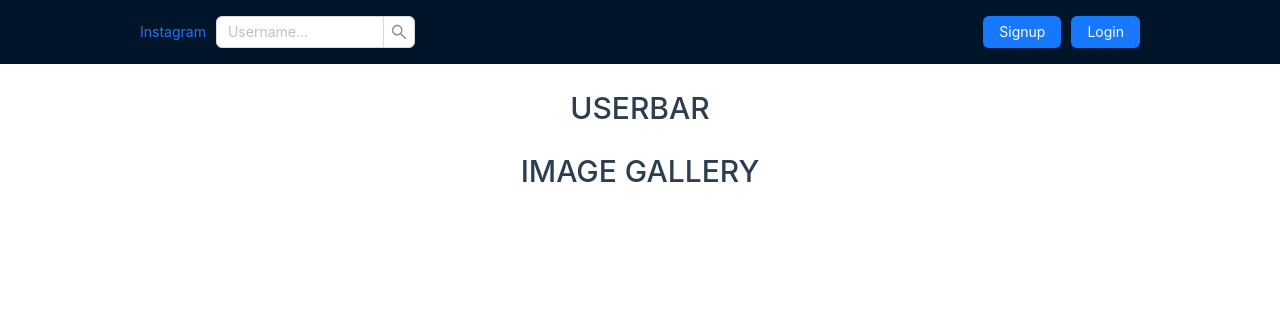
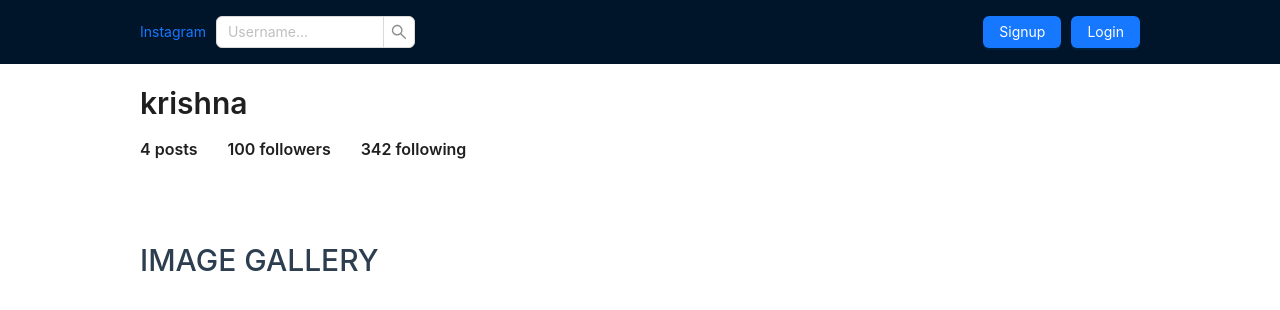
Before and after one commit to kartiksarwan2017/Building-UI-With-Vue-Library, a Vue app: page /profile/1 in a window 1280 px wide. Shown: the top 310 px of the page. Built offline with nearby package versions, Linux system fonts and the light colour scheme.

Commit message:
Adding the User Bar

```diff
--- a/src/components/Profile.vue
+++ b/src/components/Profile.vue
@@ -1,13 +1,20 @@
 <script setup>
 import Container from "./Container.vue";
-
+import UserBar from "./UserBar.vue";
 
 </script>
 
 <template>
     <Container>
         <div class="profile-container ">
-            <h1>USERBAR</h1>
+            <UserBar
+               username="krishna"
+               :userInfo="{
+                 posts: 4,
+                 followers: 100,
+                 following: 342
+               }"
+            />
             <h1>IMAGE GALLERY</h1>
         </div>
     </Container>
@@ -17,7 +24,6 @@
   .profile-container {
     display: flex;
     flex-direction: column;
-    align-items: center;
     padding: 20px 0;
   }
 </style>
--- /dev/null
+++ b/src/components/UserBar.vue
@@ -0,0 +1,36 @@
+<script setup>
+   import {defineProps} from "vue";
+
+   const props = defineProps(['username', 'userInfo']);
+</script>
+
+<template>
+    <div class="userbar-container">
+        <div class="top-content">
+            <a-typography-title :level="2">{{ props.username }}</a-typography-title>
+        </div>
+        <div class="bottom-content">
+            <a-typography-title :level="5">{{ props.userInfo.posts }} posts</a-typography-title>
+            <a-typography-title :level="5">{{ props.userInfo.followers }} followers</a-typography-title>
+            <a-typography-title :level="5">{{ props.userInfo.following }} following</a-typography-title>
+        </div>
+    </div>
+</template>
+
+<style scoped>
+  .userbar-container {
+    padding-bottom: 75px;
+  }
+
+  .bottom-content {
+    display: flex;
+    align-items: center;
+  }
+
+  .bottom-content h5 {
+    margin: 0 !important;
+    padding: 0;
+    margin-right: 30px !important;
+    align-items: center;
+  }
+</style>
```
